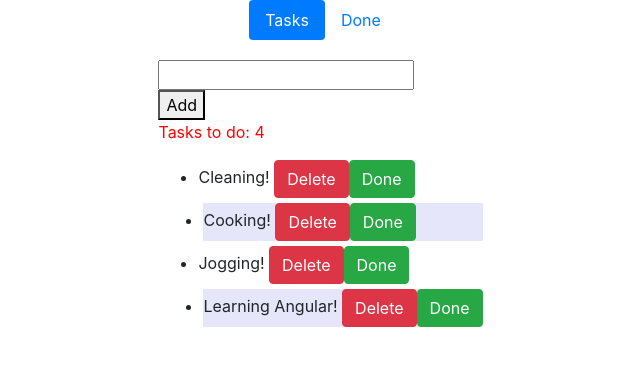
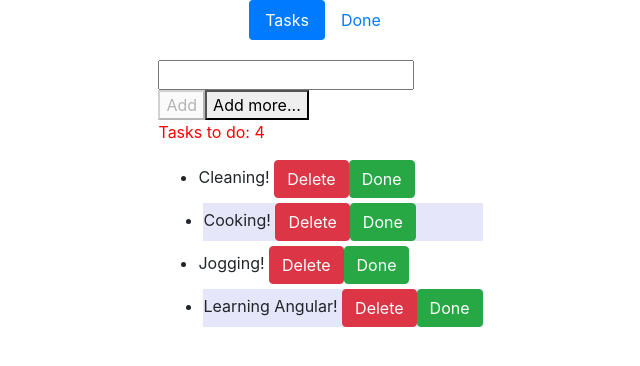
Before and after one commit to Kacperem/AngularTrainingAPPS, an Angular app: page /todoTask in a window 1280 px wide. Shown: the top 366 px of the page, without its empty margins (317-957 px from the left). Built offline with nearby package versions, Linux system fonts and the light colour scheme; what @angular/fire would draw is missing.

Commit message:
dynamic adding task fields

```diff
--- a/src/app/add-task/add-task.component.html
+++ b/src/app/add-task/add-task.component.html
@@ -5,7 +5,9 @@
         <input type="text" [formControlName]="i">
       </div>
     </div>
-    <button type="submit">Add</button>
+
+    <button type="submit" [disabled]="addForm.invalid">Add</button>
+    <button type="button" (click)="addField()">Add more...</button>
   </form>
 
 </div>
--- a/src/app/add-task/add-task.component.ts
+++ b/src/app/add-task/add-task.component.ts
@@ -1,7 +1,7 @@
 import { Component, OnInit, Output, EventEmitter } from '@angular/core';
 import { TasksService } from '../services/tasks.service';
 import { Task } from '../models/task';
-import { FormGroup, FormArray, FormControl } from '@angular/forms';
+import { FormGroup, FormArray, FormControl, Validators } from '@angular/forms';
 
 @Component({
   selector: 'app-add-task',
@@ -14,18 +14,22 @@ export class AddTaskComponent implements OnInit {
 
 
   constructor(private tasksTaskservice: TasksService) {
-   }
+  }
 
   ngOnInit() {
     this.addForm = new FormGroup({
-      taskName: new FormArray([new FormControl(null)])
+      taskName: new FormArray([new FormControl(null, Validators.required)])
     });
   }
 
   add() {
-    const task: Task = ({name: '', created: new Date()});
+    const task: Task = ({ name: '', created: new Date() });
     this.tasksTaskservice.add(task);
     //this.newTask = '';
   }
 
+  addField() {
+    const arr = <FormArray>this.addForm.get('taskName');
+    arr.push(new FormControl(null));
+  }
 }
```
